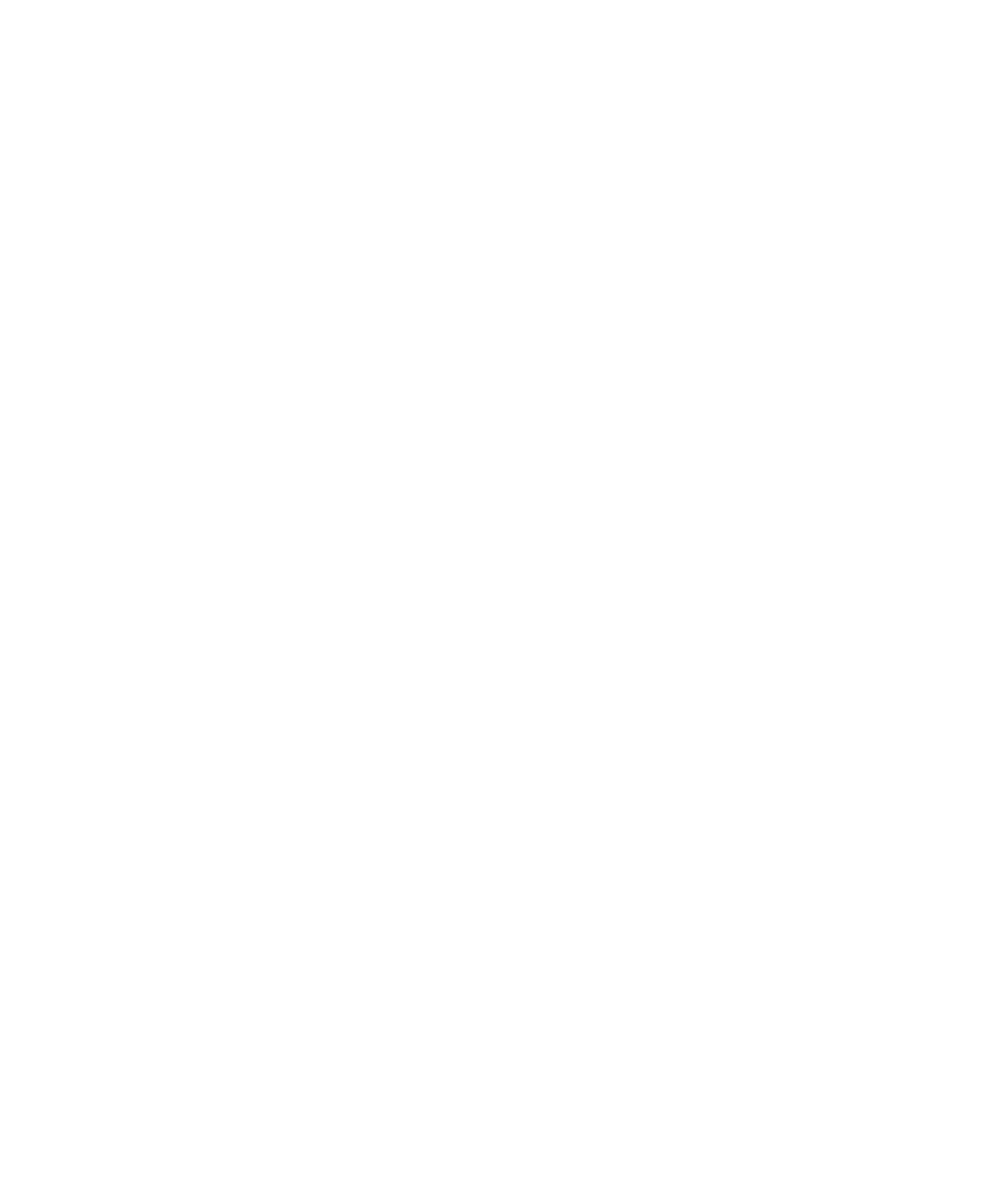
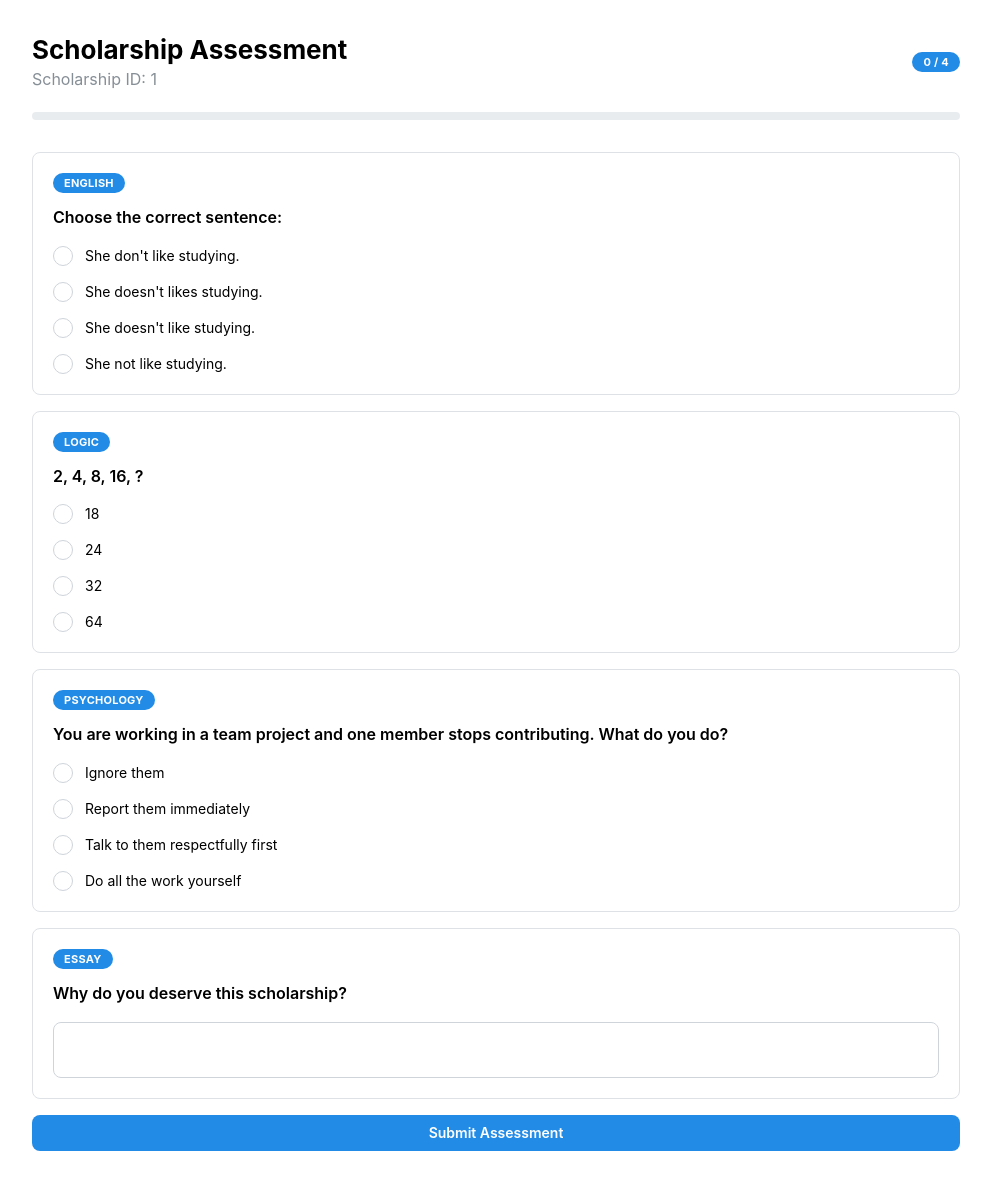
Before and after one commit to SamsonKwizela/Scholar_Link, a React (Vite) app: page /apply/1 in a window 1280 px wide. Before the commit this address had no page. Shown: the whole page, without its empty margins (144-1135 px from the left). Before the commit the page ends 800 px from the top, so only its background shows below. Built offline with nearby package versions, Linux system fonts and the light colour scheme.

Commit message:
updatated

```diff
--- a/src/App.jsx
+++ b/src/App.jsx
@@ -53,7 +53,7 @@ function App() {
         />
 
         <Route
-          path="/scholarship-assessment"
+          path="/apply/:id"
           element={<ScholarshipAssessment />}
         />
 
--- a/src/pages/ScholarshipAssessment.jsx
+++ b/src/pages/ScholarshipAssessment.jsx
@@ -1,6 +1,5 @@
 import { useState } from "react";
-import { useNavigate } from "react-router-dom";
-
+import { useNavigate, useParams } from "react-router-dom";
 import {
   Container,
   Title,
@@ -13,10 +12,7 @@ import {
   Progress,
   Group,
   Badge,
-  Alert,
 } from "@mantine/core";
-
-import { IconAlertCircle } from "@tabler/icons-react";
 
 const questions = [
   {
@@ -32,7 +28,6 @@ const questions = [
     ],
     answer: "She doesn't like studying.",
   },
-
   {
     id: 2,
     type: "multiple",
@@ -41,7 +36,6 @@ const questions = [
     options: ["18", "24", "32", "64"],
     answer: "32",
   },
-
   {
     id: 3,
     type: "multiple",
@@ -56,7 +50,6 @@ const questions = [
     ],
     answer: "Talk to them respectfully first",
   },
-
   {
     id: 4,
     type: "text",
@@ -66,61 +59,55 @@ const questions = [
 ];
 
 function ScholarshipAssessment() {
+  const { id } = useParams(); // scholarship ID
   const navigate = useNavigate();
 
   const [answers, setAnswers] = useState({});
   const [submitted, setSubmitted] = useState(false);
-  const [error, setError] = useState("");
 
-  const handleOptionChange = (id, value) => {
+  const handleOptionChange = (qid, value) => {
     setAnswers((prev) => ({
       ...prev,
-      [id]: value,
+      [qid]: value,
     }));
   };
 
-  const handleTextChange = (id, value) => {
+  const handleTextChange = (qid, value) => {
     setAnswers((prev) => ({
       ...prev,
-      [id]: value,
+      [qid]: value,
     }));
   };
 
-  const calculateScore = () => {
-    let score = 0;
-
-    questions.forEach((q) => {
-      if (q.answer && answers[q.id] === q.answer) {
-        score++;
-      }
+  // 🔥 VALIDATION (IMPORTANT FIX)
+  const handleSubmit = () => {
+    const allAnswered = questions.every((q) => {
+      const value = answers[q.id];
+      return value !== undefined && value !== "";
     });
 
-    return score;
-  };
-
-  const score = calculateScore();
-
-  const progress =
-    (Object.keys(answers).length / questions.length) * 100;
-
-  // ✅ VALIDATION FIX
-  const handleSubmit = () => {
-    const unanswered = questions.filter(
-      (q) => !answers[q.id] || answers[q.id].trim() === ""
-    );
-
-    if (unanswered.length > 0) {
-      setError("Please answer all questions before submitting.");
+    if (!allAnswered) {
+      alert("Please answer ALL questions before submitting.");
       return;
     }
 
-    setError("");
     setSubmitted(true);
+
+    console.log("Scholarship ID:", id);
+    console.log("Answers:", answers);
 
     setTimeout(() => {
       navigate("/application-success");
     }, 1500);
   };
+
+  const score = questions.reduce((acc, q) => {
+    if (answers[q.id] === q.answer) acc++;
+    return acc;
+  }, 0);
+
+  const progress =
+    (Object.keys(answers).length / questions.length) * 100;
 
   return (
     <Container size="md" py="xl">
@@ -129,39 +116,21 @@ function ScholarshipAssessment() {
         <div>
           <Title order={2}>Scholarship Assessment</Title>
           <Text c="dimmed">
-            Complete English, logic, and psychological questions.
+            Scholarship ID: {id}
           </Text>
         </div>
 
-        <Badge size="lg" color="blue">
-          {Object.keys(answers).length} / {questions.length} Answered
+        <Badge>
+          {Object.keys(answers).length} / {questions.length}
         </Badge>
       </Group>
 
       <Progress value={progress} mb="xl" />
 
-      {/* ✅ ERROR MESSAGE */}
-      {error && (
-        <Alert
-          icon={<IconAlertCircle size={16} />}
-          color="red"
-          mb="md"
-        >
-          {error}
-        </Alert>
-      )}
-
       <Stack>
-
-        {questions.map((q, index) => (
-          <Card key={q.id} shadow="sm" radius="md" padding="lg" withBorder>
-
-            <Group justify="space-between" mb="sm">
-              <Badge color="violet">{q.category}</Badge>
-              <Text size="sm" c="dimmed">
-                Question {index + 1}
-              </Text>
-            </Group>
+        {questions.map((q) => (
+          <Card key={q.id} withBorder p="lg">
+            <Badge mb="sm">{q.category}</Badge>
 
             <Text fw={600} mb="md">
               {q.question}
@@ -170,11 +139,13 @@ function ScholarshipAssessment() {
             {q.type === "multiple" && (
               <Radio.Group
                 value={answers[q.id] || ""}
-                onChange={(value) => handleOptionChange(q.id, value)}
+                onChange={(value) =>
+                  handleOptionChange(q.id, value)
+                }
               >
-                <Stack mt="sm">
-                  {q.options.map((option) => (
-                    <Radio key={option} value={option} label={option} />
+                <Stack>
+                  {q.options.map((opt) => (
+                    <Radio key={opt} value={opt} label={opt} />
                   ))}
                 </Stack>
               </Radio.Group>
@@ -182,39 +153,25 @@ function ScholarshipAssessment() {
 
             {q.type === "text" && (
               <Textarea
-                placeholder="Write your answer here..."
-                minRows={5}
                 value={answers[q.id] || ""}
                 onChange={(e) =>
                   handleTextChange(q.id, e.target.value)
                 }
               />
             )}
-
           </Card>
         ))}
 
         {!submitted ? (
-          <Button
-          size="md"
-          onClick={handleSubmit}
-          disabled={!isComplete()} >
+          <Button onClick={handleSubmit}>
             Submit Assessment
           </Button>
         ) : (
-          <Card shadow="sm" radius="md" padding="lg" withBorder>
-            <Title order={3} mb="sm">
-              Assessment Submitted
-            </Title>
-
-            <Text>Your score: {score}</Text>
-
-            <Text c="dimmed" mt="sm">
-              Redirecting...
-            </Text>
+          <Card withBorder>
+            <Title order={3}>Submitted</Title>
+            <Text>Your score: {score} / 3</Text>
           </Card>
         )}
-
       </Stack>
     </Container>
   );
--- a/src/pages/ScholarshipDetails.jsx
+++ b/src/pages/ScholarshipDetails.jsx
@@ -59,8 +59,8 @@ function ScholarshipDetails() {
         <Button
           mt="xl"
           size="md"
-          onClick={() => navigate("/scholarship-assessment")}
-        >
+          onClick={() => navigate(`/apply/${scholarship.id}`)}>
+
           Apply Scholarship
         </Button>
 
```
